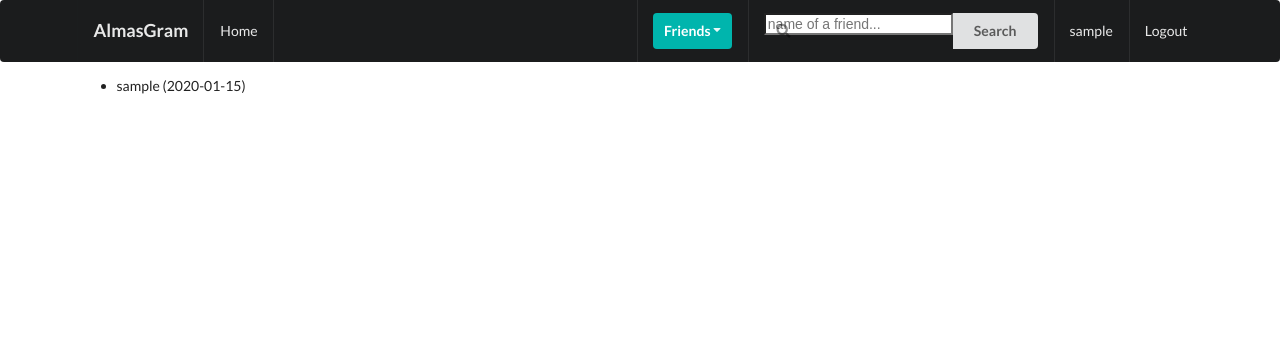
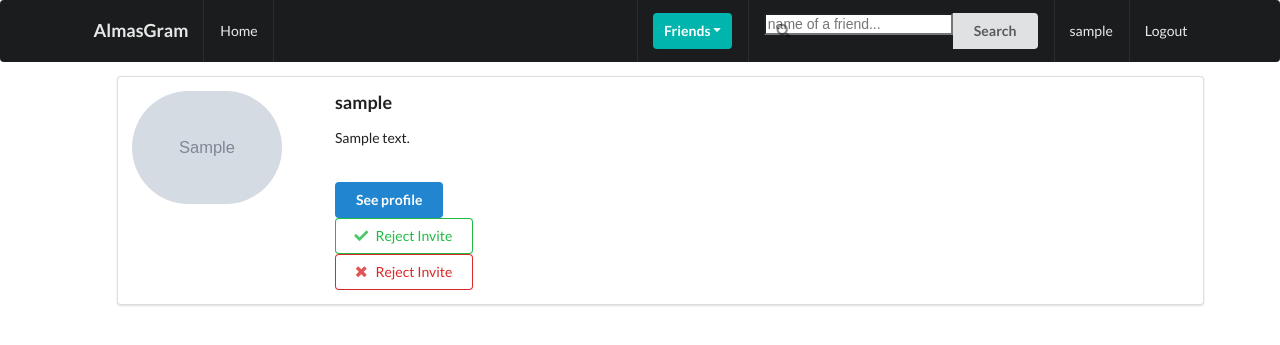
Before and after one commit to bagheriAlmas/django-social-media, a Django app: page /profiles/myinvites/ in a window 1280 px wide. Shown: the top 345 px of the page. Run offline with Django 4.2, Linux system fonts and the light colour scheme; a user stored in the database is signed in; tables that the repository leaves empty hold one stand-in row (values such as "Sample post"); grey boxes marked "Sample" are stand-in pictures; some libraries are stand-ins or nearby versions.

Commit message:
- add url of accept_invitation_view and reject_invitation_view - add urls to template

```diff
--- a/profiles/urls.py
+++ b/profiles/urls.py
@@ -1,6 +1,6 @@
 from django.urls import path
 from .views import (profile_view, invites_received_view, available_profile_list_view, ProfileListView,
-                    send_invitation_view, remove_from_friends_view)
+                    send_invitation_view, remove_from_friends_view, accept_invitation, reject_invitation)
 
 urlpatterns = [
     path('myprofile/', profile_view, name='my-profile-view'),
@@ -9,4 +9,7 @@ urlpatterns = [
     path('available-profiles-list/', available_profile_list_view, name='available-profiles-view'),
     path('send-invite/', send_invitation_view, name='send-invite'),
     path('remove-friend/', remove_from_friends_view, name='remove-friend'),
+    path('myinvites/accept', accept_invitation, name='accept-invites-view'),
+    path('myinvites/reject', reject_invitation, name='reject-invites-view'),
+
 ]
--- a/templates/profiles/my-invites.html
+++ b/templates/profiles/my-invites.html
@@ -8,7 +8,39 @@
     {% endif %}
     <ul>
         {% for invites in invites_received %}
-            <li>{{ invites.sender }}</li>
+            <div class="ui segment">
+                <div class="ui grid">
+                    <div class="row">
+                        <div class="three wide column">
+                            <img class="ui small circular image" src="{{ invites.sender.avatar.url }}">
+                        </div>
+                        <div class="thirteen wide column">
+                            <h3>{{ invites.sender.user }}</h3>
+                            <p>{{ invites.sender.bio }}</p><br>
+                            <a href="">
+                                <button class="ui primary button w-big mb-5">See profile</button>
+                            </a>
+
+                            <form action="{% url 'accept-invites-view' %}" method="post">
+                                {% csrf_token %}
+                                <input type="hidden" name="profile_pk" value="{{ invites.sender.pk }}">
+                                <button class="ui positive basic button w-big mb-5"><i class="check icon"></i>Reject
+                                    Invite
+                                </button>
+
+                            </form>
+
+                            <form action="{% url 'reject-invites-view' %}" method="post">
+                                {% csrf_token %}
+                                <input type="hidden" name="profile_pk" value="{{ invites.sender.pk }}">
+                                <button class="ui negative basic button w-big mb-5"><i class="close icon"></i>Reject
+                                    Invite
+                                </button>
+                            </form>
+                        </div>
+                    </div>
+                </div>
+            </div>
         {% endfor %}
     </ul>
 {% endblock %}
```
